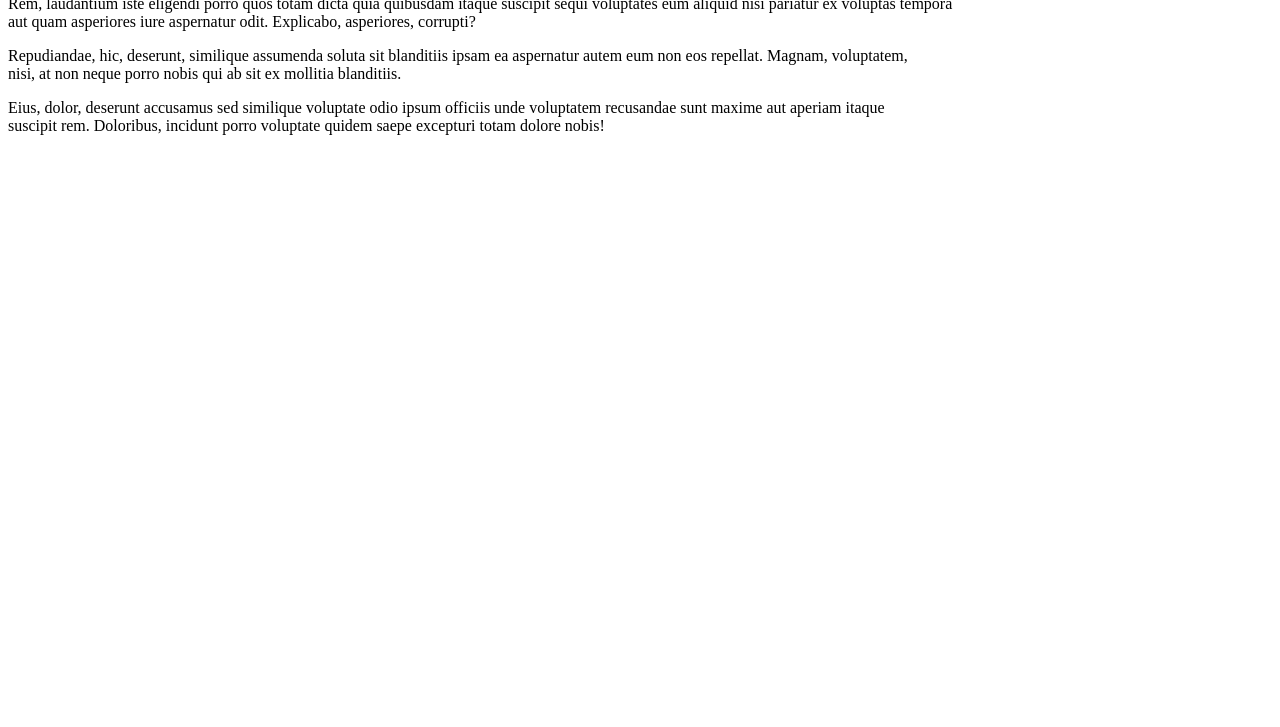
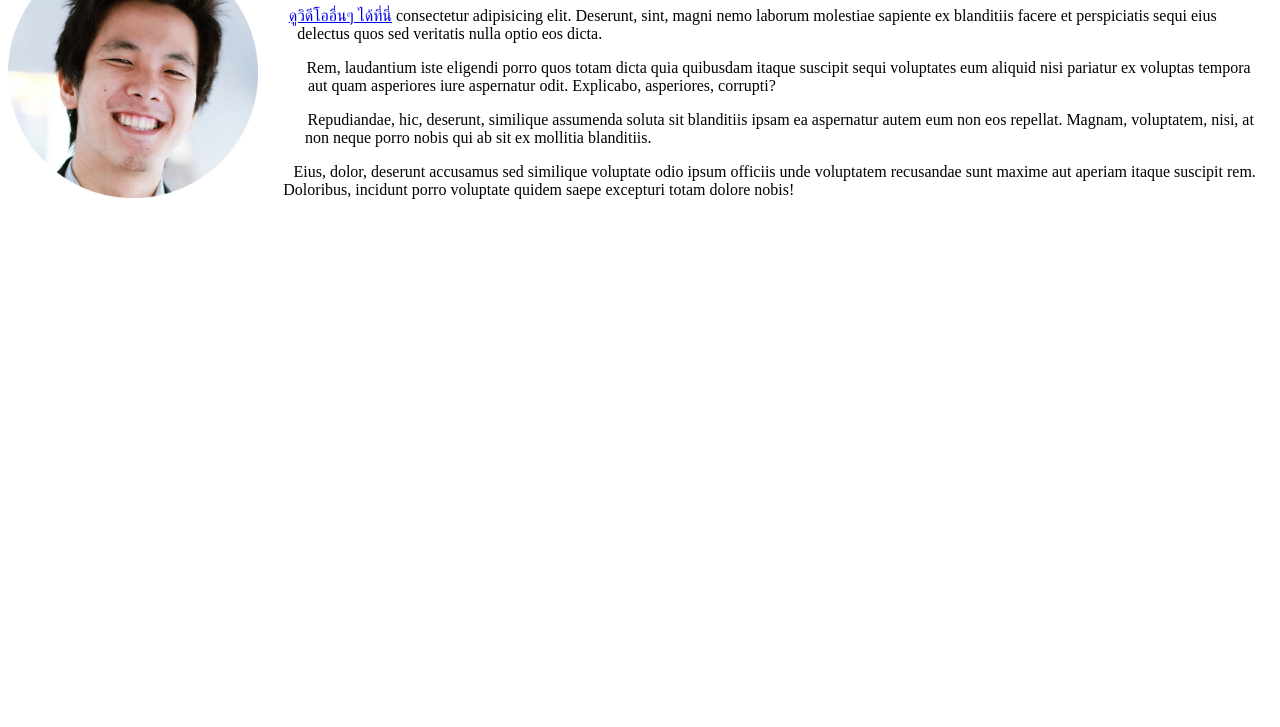
Before and after one commit to teerasej/CSS-3-for-Beginner, a plain HTML site: page css-shape/circle-start/circle.html in a window 1280 px wide. Shown: the part 73-800 px from the top of the page. Drawn offline with Linux system fonts and the light colour scheme.

Commit message:
Update for full CSS Shape Editor Demo
Add folder finish and start.
Add Profile Photos as assets.
Prepare code for demo CSS Shape Editor for Adobe Edge Code CC and
Brackets

```diff
--- /dev/null
+++ b/css-shape/circle-finish/style.css
@@ -0,0 +1,15 @@
+
+.shape-circle {
+
+    shape-outside: circle(146px at 42.65% 41.2%);
+
+    width: 300px;
+    height: 300px;
+    float: left;
+
+/*    background-color: blue;*/
+    background-image: url(assets/img/teerasej.png);
+    background-size: 250px 250px;
+    background-repeat: no-repeat;
+
+}
--- a/css-shape/index.html
+++ b/css-shape/circle-start/circle.html
@@ -1,4 +1,14 @@
 <!doctype html>
+<!--
+
+CSS Shape Editor Demo by Teerasej Jiraphatchandej
+
+Email: teerasej@nextflow.in.th
+Website: http://www.nextflow.in.th/adobe-edge-code-brackets/
+
+Enable web feature in Chrome:
+chrome://flags/#enable-experimental-web-platform-features
+-->
 <html lang="en">
 <head>
     <meta charset="UTF-8">
@@ -6,8 +16,9 @@
     <link rel="stylesheet" href="style.css">
 </head>
 <body>
-    <div class="shape"></div>
-    <p>Lorem ipsum dolor sit amet, consectetur adipisicing elit. Deserunt, sint, magni nemo laborum molestiae sapiente ex blanditiis facere et perspiciatis sequi eius delectus quos sed veritatis nulla optio eos dicta.</p>
+    <div class="shape-circle"></div>
+    <h1>พล Teerasej</h1>
+    <p><a href="http://www.nextflow.in.th/adobe-edge-code-brackets/">ดูวิดีโออื่นๆ ได้ที่นี่</a> consectetur adipisicing elit. Deserunt, sint, magni nemo laborum molestiae sapiente ex blanditiis facere et perspiciatis sequi eius delectus quos sed veritatis nulla optio eos dicta.</p>
     <p>Rem, laudantium iste eligendi porro quos totam dicta quia quibusdam itaque suscipit sequi voluptates eum aliquid nisi pariatur ex voluptas tempora aut quam asperiores iure aspernatur odit. Explicabo, asperiores, corrupti?</p>
     <p>Repudiandae, hic, deserunt, similique assumenda soluta sit blanditiis ipsam ea aspernatur autem eum non eos repellat. Magnam, voluptatem, nisi, at non neque porro nobis qui ab sit ex mollitia blanditiis.</p>
     <p>Eius, dolor, deserunt accusamus sed similique voluptate odio ipsum officiis unde voluptatem recusandae sunt maxime aut aperiam itaque suscipit rem. Doloribus, incidunt porro voluptate quidem saepe excepturi totam dolore nobis!</p>
--- /dev/null
+++ b/css-shape/circle-start/style.css
@@ -0,0 +1,15 @@
+
+.shape-circle {
+
+    shape-outside: circle();
+
+    width: 300px;
+    height: 300px;
+    float: left;
+
+/*    background-color: blue;*/
+    background-image: url(assets/img/teerasej.png);
+    background-size: 250px 250px;
+    background-repeat: no-repeat;
+
+}
--- a/css-shape/style.css
+++ /dev/null
@@ -1,7 +0,0 @@
-
-.shape {
-    width: 600px;
-    height: 300px;
-    float: right;
-    shape-outside: circle(24% at 61.35% 49%);
-}
```
Also changed, not shown: css-shape/circle-finish/circle.html (added, +21 -0 lines), css-shape/circle-finish/assets/img/teerasej.png (added), css-shape/circle-start/assets/img/teerasej.png (added).
